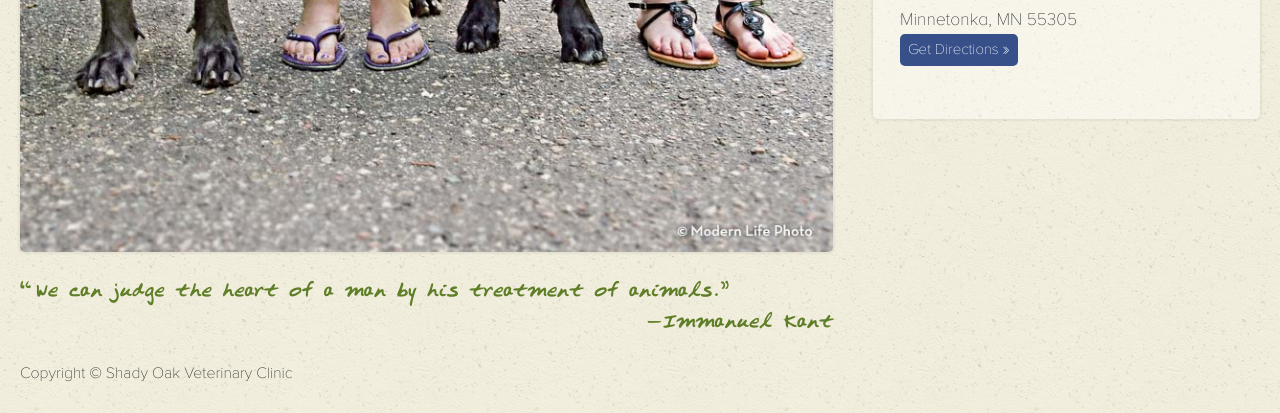
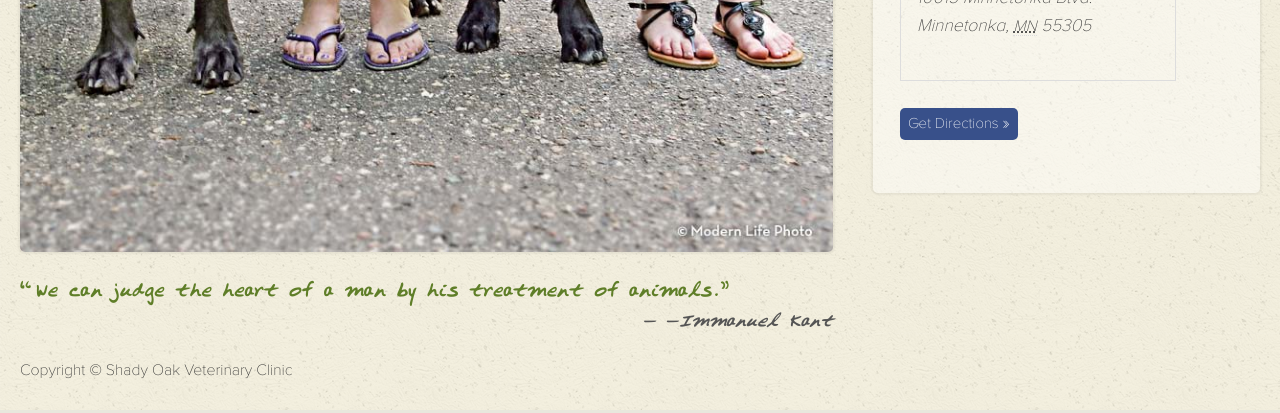
Before and after one commit to markleppke/Shady-Oak, a plain HTML site: page index.html in a window 1280 px wide. Shown: the part 417-830 px from the top of the page. Drawn offline with nearby package versions, Linux system fonts and the light colour scheme; some packages are replaced by stand-ins of ours; a script that the page names is missing; a small style sheet from the web is missing; files whose address does not match are found by name.

Commit message:
Updates for micro formatting

```diff
--- a/index.html
+++ b/index.html
@@ -90,7 +90,8 @@
    <!-- <li class="toggle-topbar menu-icon"><a href="#"><span>Menu</span></a></li>-->
   	<li class="toggle-topbar calltoaction">
   		<div class=" ProximaNovaA-ThinIt">Call us today!</div>
-	    <div class="phone-number">(952) 938-1926</div>
+	    <div class="phone-number"><a href="tel:+19529381926">(952) 938-1926</a>
+	    </div>
 	  </li>
   </ul>
 
@@ -107,7 +108,7 @@
     <ul class="right">
       <li class="calltoaction ProximaNovaA-ThinIt">
 	      <div class="call-us">Call us today!</div>
-	    	<div class="phone-number">(952) 938-1926</div>
+	    	<div class="tel"><a href="tel:+19529381926">(952) 938-1926</a></div>
     	</li>
     </ul>
   </section>
@@ -124,7 +125,7 @@
 		<div  class="show-for-small-only"><img src="images/hero-small.jpg" class="hero"></div>
 
 		<blockquote class="hero-quote show-for-medium-up">&ldquo;We can judge the heart of a man by his treatment of animals.&rdquo;
-		 <div class="text-right">&mdash;Immanuel Kant</div>
+		<cite class="text-right">&mdash;Immanuel Kant</cite>
 		</blockquote>
 
 	</div>
@@ -149,13 +150,19 @@
 			</tr>
 		</table>
 
+
 		<h2>Address and Directions</h2>
-		<p>Shady Oak Veterinary Clinic<br/>
-		10015 Minnetonka Blvd.<br/>
-		Minnetonka, MN 55305<br/>
-
+		<address id="address" class="vcard">
+			<strong class="fn">Shady Oak Veterinary Clinic</strong>
+			<p  class="adr">
+			<span class="street-address">10015 Minnetonka Blvd.</span><br>
+			<span class="locality">Minnetonka</span>, <abbr class="region" title="Minneasota">MN</abbr> <span class="postal-code">55305</span><br/>
+			</p>
+		</address>
+		<p>
 		<a target="_blank" class="button" href="https://www.google.com/maps/preview/place/Shady+Oak+Veterinary+Clinic/@44.9441329,-93.404718,16z/data=!4m2!3m1!1s0x0:0x696b91aa765e6599">Get Directions <span class="direct" >&raquo;</span></a>
 		</p>
+
 
 	</div>
 
```
Lines whose indentation alone changed are shown as unchanged.
